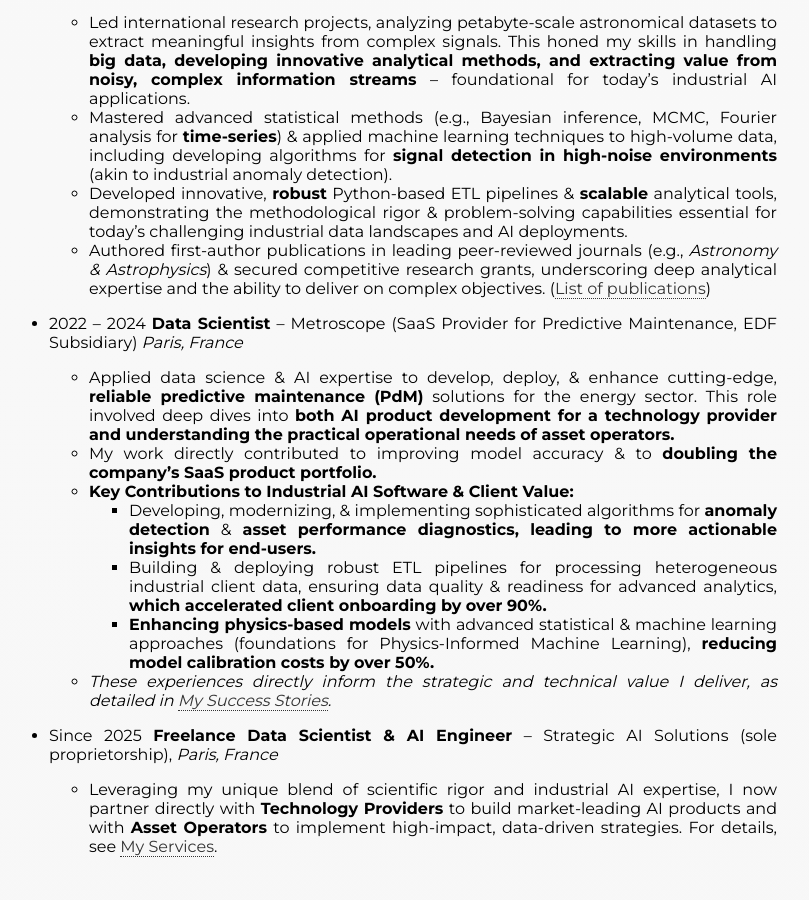
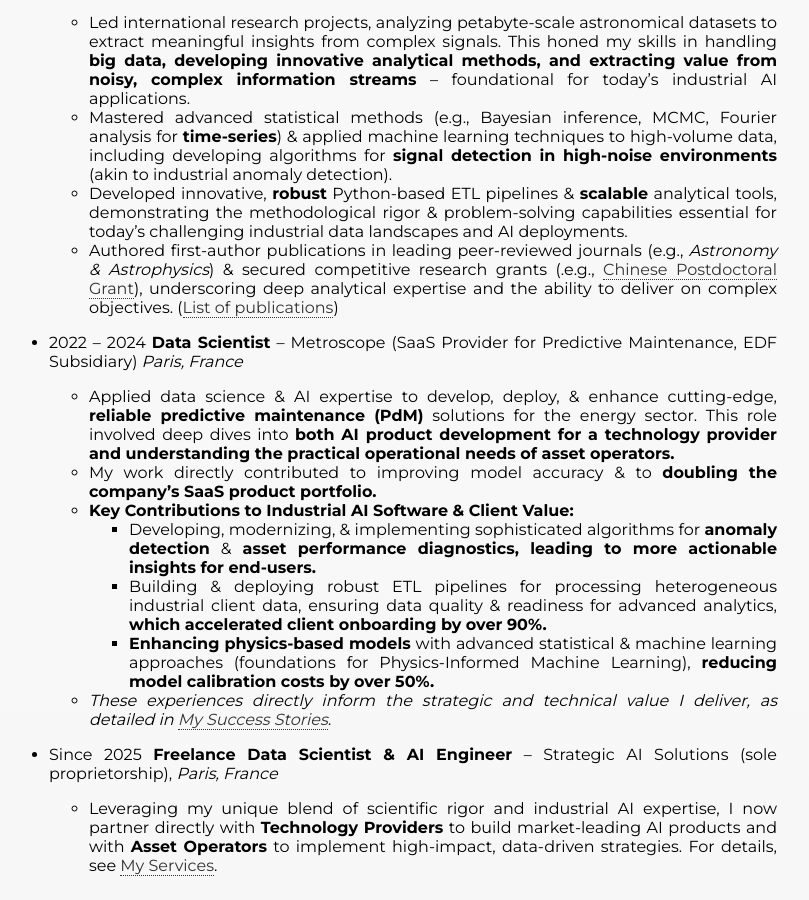
Before and after one commit to alexkolo/strategic-ai, a Jekyll site: the page built from en/about.md, in a window 1280 px wide and 900 px high, scrolled down 2116 px. Shown: the whole window, without its empty margins (247-1056 px from the left). Built offline with Jekyll 4.4.1, drawn with Linux system fonts in a browser that asks for light colours; some web fonts are replaced.

Commit message:
add media section and update publication references in about pages

```diff
--- a/en/about.md
+++ b/en/about.md
@@ -81,7 +81,7 @@
   - Led international research projects, analyzing petabyte-scale astronomical datasets to extract meaningful insights from complex signals. This honed my skills in handling **big data, developing innovative analytical methods, and extracting value from noisy, complex information streams** – foundational for today's industrial AI applications.
   - Mastered advanced statistical methods (e.g., Bayesian inference, MCMC, Fourier analysis for **time-series**) & applied machine learning techniques to high-volume data, including developing algorithms for **signal detection in high-noise environments** (akin to industrial anomaly detection).
   - Developed innovative, **robust** Python-based ETL pipelines & **scalable** analytical tools, demonstrating the methodological rigor & problem-solving capabilities essential for today's challenging industrial data landscapes and AI deployments.
-  - Authored first-author publications in leading peer-reviewed journals (e.g., _Astronomy & Astrophysics_) & secured competitive research grants, underscoring deep analytical expertise and the ability to deliver on complex objectives. ([List of publications](https://ui.adsabs.harvard.edu/search/q=author%3A"Kolodzig"))
+  - Authored first-author publications in leading peer-reviewed journals (e.g., _Astronomy & Astrophysics_) & secured competitive research grants (.e.g., [Chinese Postdoctoral Grant](https://kiaa.pku.edu.cn/info/1031/1166.htm)), underscoring deep analytical expertise and the ability to deliver on complex objectives. ([List of publications](https://ui.adsabs.harvard.edu/search/q=author%3A"Kolodzig"))
 
 - 2022 – 2024 **Data Scientist** – Metroscope (SaaS Provider for Predictive Maintenance, EDF Subsidiary) _Paris, France_
   <!-- MDC: Frame this as direct, relevant commercial experience -->
```
Also changed, not shown: de/about.md (+1 -1 lines), README.md.
